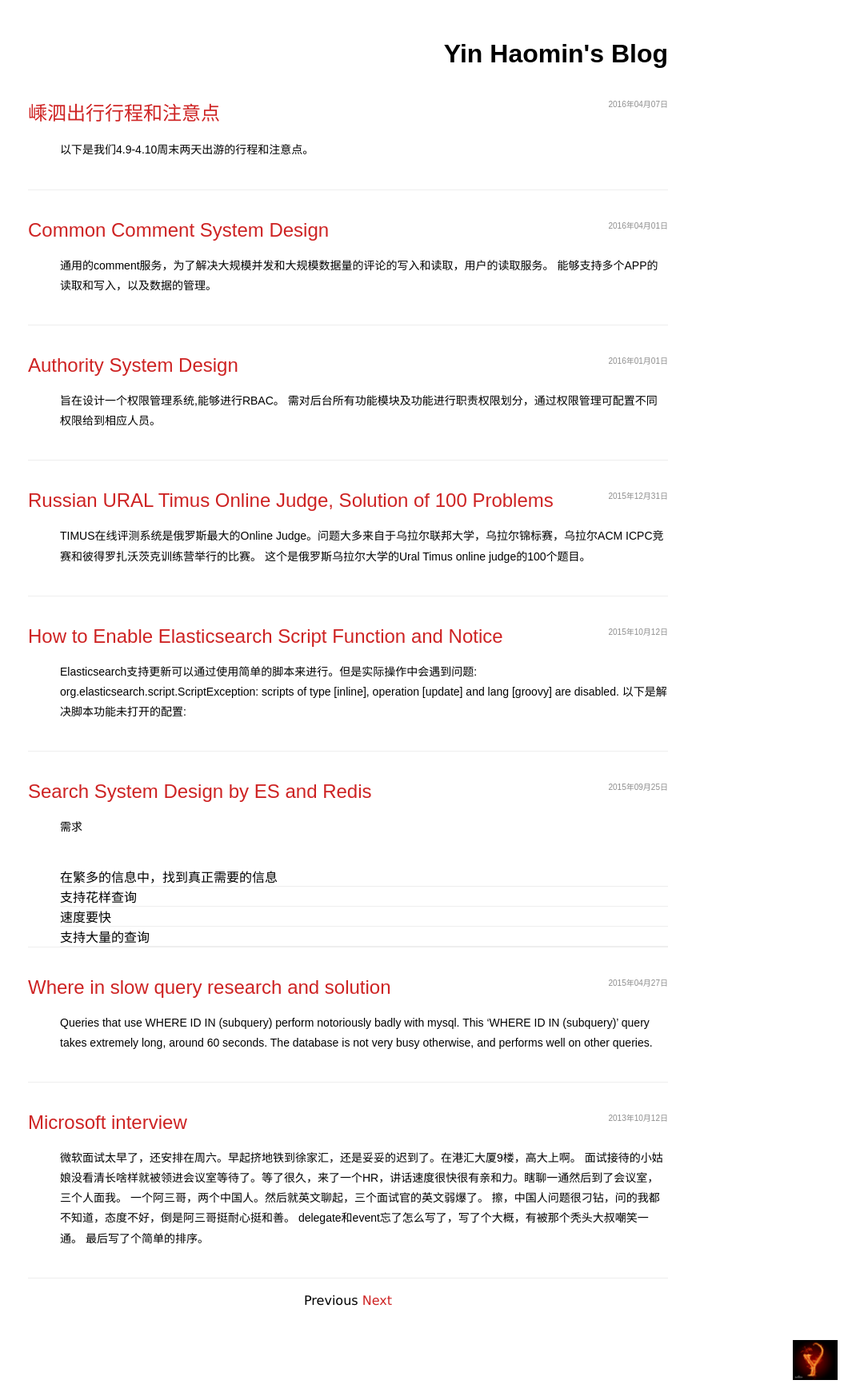
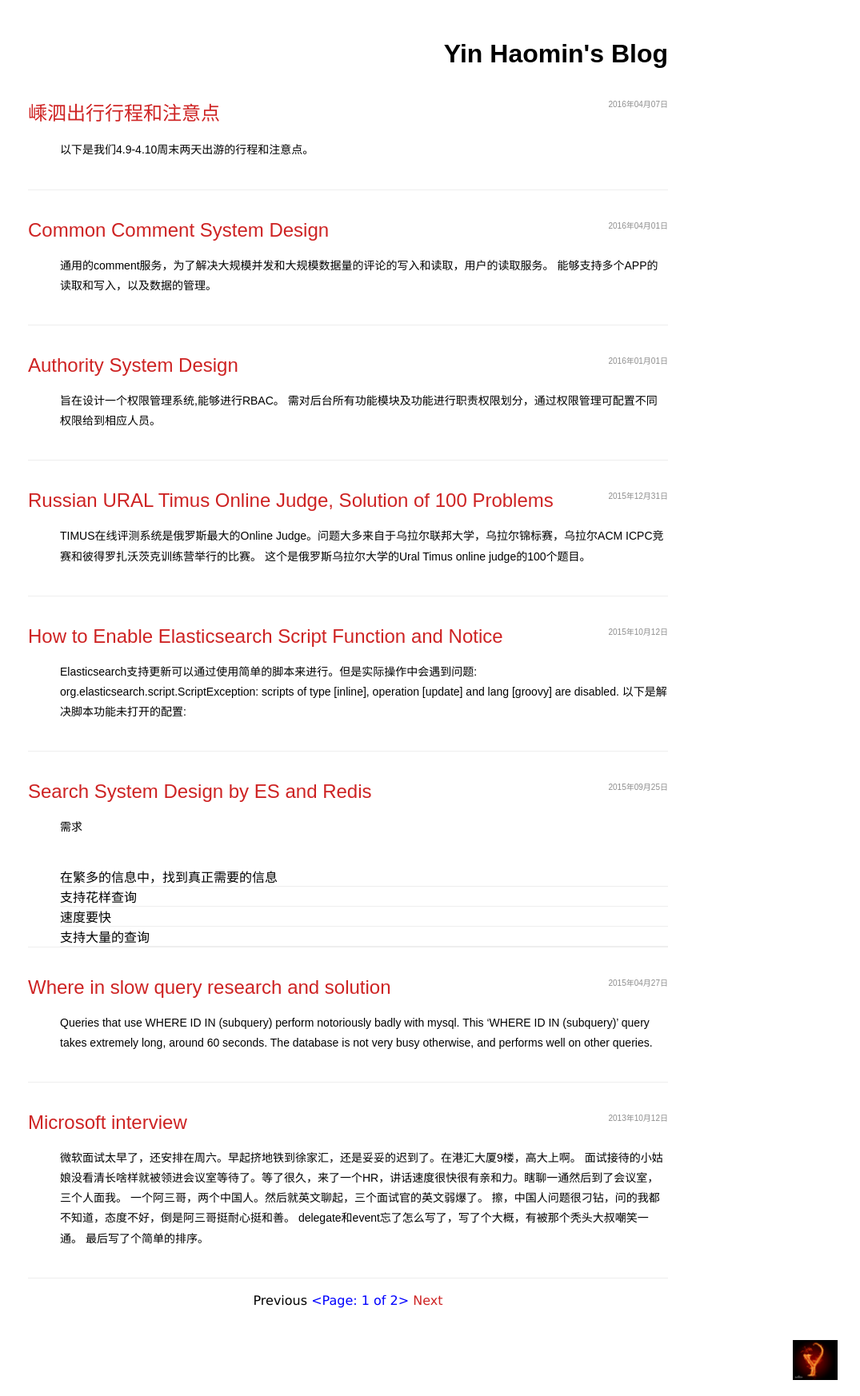
Before and after one commit to yinhaomin/yinhaomin.github.io, a Jekyll site: the page built from index.html, in a window 1280 px wide. Shown: the whole page at 80% size, without its empty margins (205-1280 px from the left). Built offline with Jekyll 4.4.1, drawn with Linux system fonts in a browser that asks for light colours; the list of posts is cut into pages by our own code.

Commit message:
Update index.html

```diff
--- a/index.html
+++ b/index.html
@@ -41,7 +41,7 @@ alternates:
   {% else %}
     <span class="previous" style="display:inline">Previous</span>
   {% endif %}
-  <span class="page_number " style="display:inline;color:blue"><Page: {{ paginator.page }} of {{ paginator.total_pages }}></span>
+  <span class="page_number " style="display:inline;color:blue">&lt;Page: {{ paginator.page }} of {{ paginator.total_pages }}&gt;</span>
   {% if paginator.next_page %}
     <a href="{{ paginator.next_page_path }}" class="next" style="display:inline">Next</a>
   {% else %}
```
